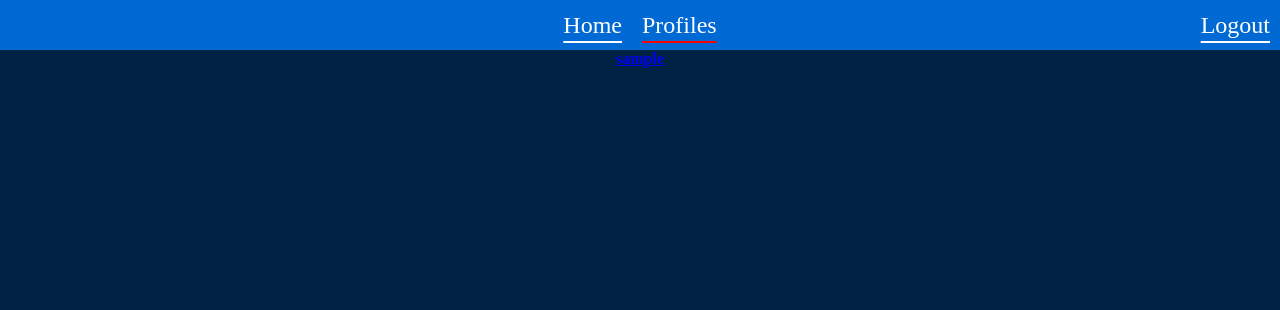
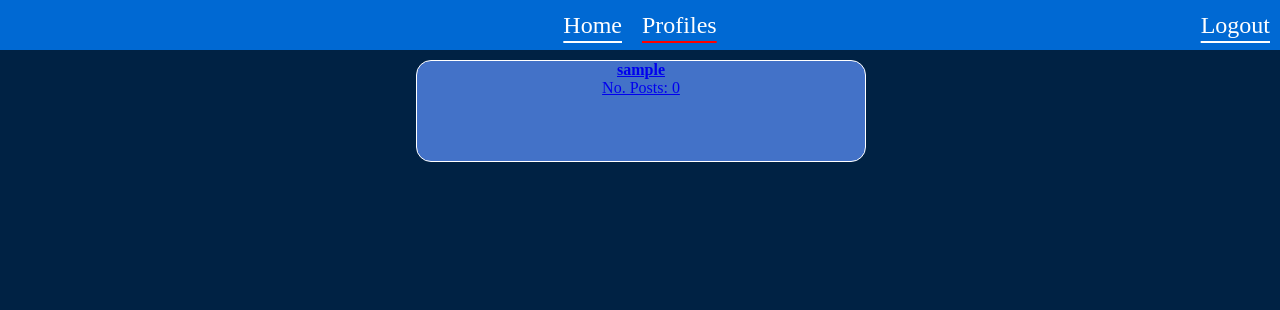
Before and after one commit to Wraith29/BlogV2, a Flask app: page /profile/all in a window 1280 px wide. Shown: the top 310 px of the page. Run offline with Flask 2, Linux system fonts and the light colour scheme; the visitor is signed in with stand-in values (Sample User, id 1); data comes from the database, SQL or seed files in the repository; data that the repository does not hold is empty.

Commit message:
did stuff

```diff
--- a/app/models/user.py
+++ b/app/models/user.py
@@ -1,5 +1,7 @@
+import sqlite3 as sql
 from typing import Dict, Union
 
+from app.queries import PostQueries
 
 class User:
     def __init__(self, id: Union[int, None], username: str, password: str) -> None:
@@ -13,4 +15,8 @@ class User:
             "username": self.username
         }
 
+    def number_of_posts(self, db: sql.Connection) -> int:
+        posts = db.execute(PostQueries['GetPostsByAuthorId'], [self.id]).fetchall()
+        return len(posts)
+
 __all__ = ['User']
--- a/app/routes/view/profile.py
+++ b/app/routes/view/profile.py
@@ -14,6 +14,6 @@ def view(user_id: int) -> Tuple[str, int]:
 @profile_bp.route('/all', methods=['GET'])
 def all() -> Tuple[str, int]:
     users = get_all_users(get_db())
-    return render_template('view/all-profiles.html', users=users), 200
+    return render_template('view/all-profiles.html', users=users, get_db=get_db), 200
 
 __all__ = ["profile_bp"]
--- a/app/static/scripts/navbar.js
+++ b/app/static/scripts/navbar.js
@@ -7,12 +7,14 @@ const links = [
 const link_associations = [
     ['/', 'home-link'],
     ['/profile/all', 'profiles-link'],
+    [`/profile/${JSON.parse(sessionStorage.getItem('current_user')).id}`, 'profile-link'],
     ['/auth/login/', 'login-link'],
-    ['/auth/register/', 'register-link']
+    ['/auth/register/', 'register-link'],
 ];
 
 for ( let link of link_associations ) {
     if ( window.location.pathname === link[0] && sessionStorage.getItem('active_link') !== link[1] ) {
+        console.log("Setting highlighted link");
         sessionStorage.setItem('active_link', link[1]);
     }
 };
--- /dev/null
+++ b/app/static/styles/profiles.css
@@ -0,0 +1,12 @@
+#profile-list {
+    width: 35%;
+}
+
+.profile-card {
+    border-radius: 15px;
+    border: 1px solid var(--profile-border-colour);
+    text-align: center;
+    width: 100%;
+    height: 100px;
+    background-color: var(--profile-bg);
+}
--- a/app/static/styles/styles.css
+++ b/app/static/styles/styles.css
@@ -12,7 +12,7 @@ body {
   display: flex;
   justify-content: center;
   align-items: center;
-  margin-top: var(--nav-height);
+  margin-top: calc(10px + var(--nav-height));
 }
 
 .link,
--- a/app/static/styles/variables.css
+++ b/app/static/styles/variables.css
@@ -7,6 +7,9 @@
   --nav-active-underline: #f00;
   --nav-height: 50px;
 
+  --profile-bg: rgb(67, 114, 200);
+  --profile-border-colour: white;
+
   --flash-bg-error: rgba(180, 0, 0, 0.698);
   --flash-fg-error: white;
   --flash-bg-success: rgba(0, 128, 0, 0.63);
--- a/app/templates/base.html
+++ b/app/templates/base.html
@@ -5,11 +5,14 @@
     <meta http-equiv="X-UA-Compatible" content="IE=edge" />
     <meta name="viewport" content="width=device-width, initial-scale=1.0" />
     {% if session.get('current_user') %}
-      <script>
-        let cuid = "{{session.get('current_user').id}}";
-        let cuun = "{{session.get('current_user').username}}";
-        sessionStorage.setItem('current_user', JSON.stringify({id: cuid, username: cuun}));
-      </script>
+    <script>
+      let cuid = "{{session.get('current_user').id}}";
+      let cuun = "{{session.get('current_user').username}}";
+      sessionStorage.setItem(
+        "current_user",
+        JSON.stringify({ id: cuid, username: cuun })
+      );
+    </script>
     {% endif %}
     <link
       rel="stylesheet"
@@ -36,6 +39,11 @@
       type="text/css"
       href="{{ url_for('static', filename='styles/flash.css') }}"
     />
+    <link
+      rel="stylesheet"
+      type="text/css"
+      href="{{ url_for('static', filename='styles/profiles.css') }}"
+    />
     <script
       type="text/javascript"
       src="{{ url_for('static', filename='scripts/navbar.js') }}"
--- a/app/templates/view/all-profiles.html
+++ b/app/templates/view/all-profiles.html
@@ -1,10 +1,12 @@
 {% extends 'base.html' %}
+{% block title %}Profiles{% endblock %}
 {% block content %}
-<div id="profile-list-container">
+<div id="profile-list">
     {% for user in users %}
     <div class="profile-card">
         <a href="/profile/{{user.id}}">
             <h4>{{user.username}}</h4>
+            <p>No. Posts: {{user.number_of_posts(get_db())}}</p>
         </a>
     </div>
     {% endfor %}
```
